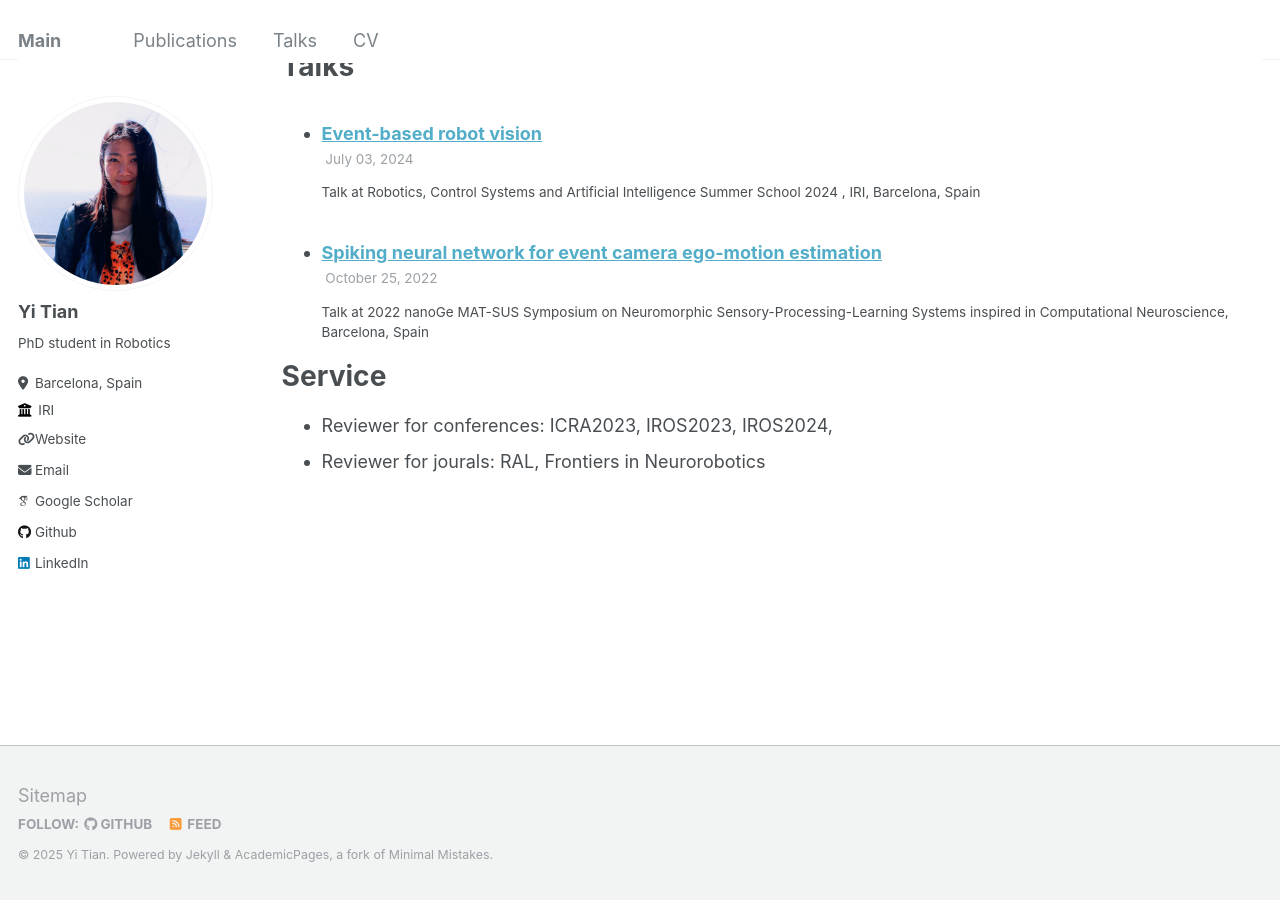
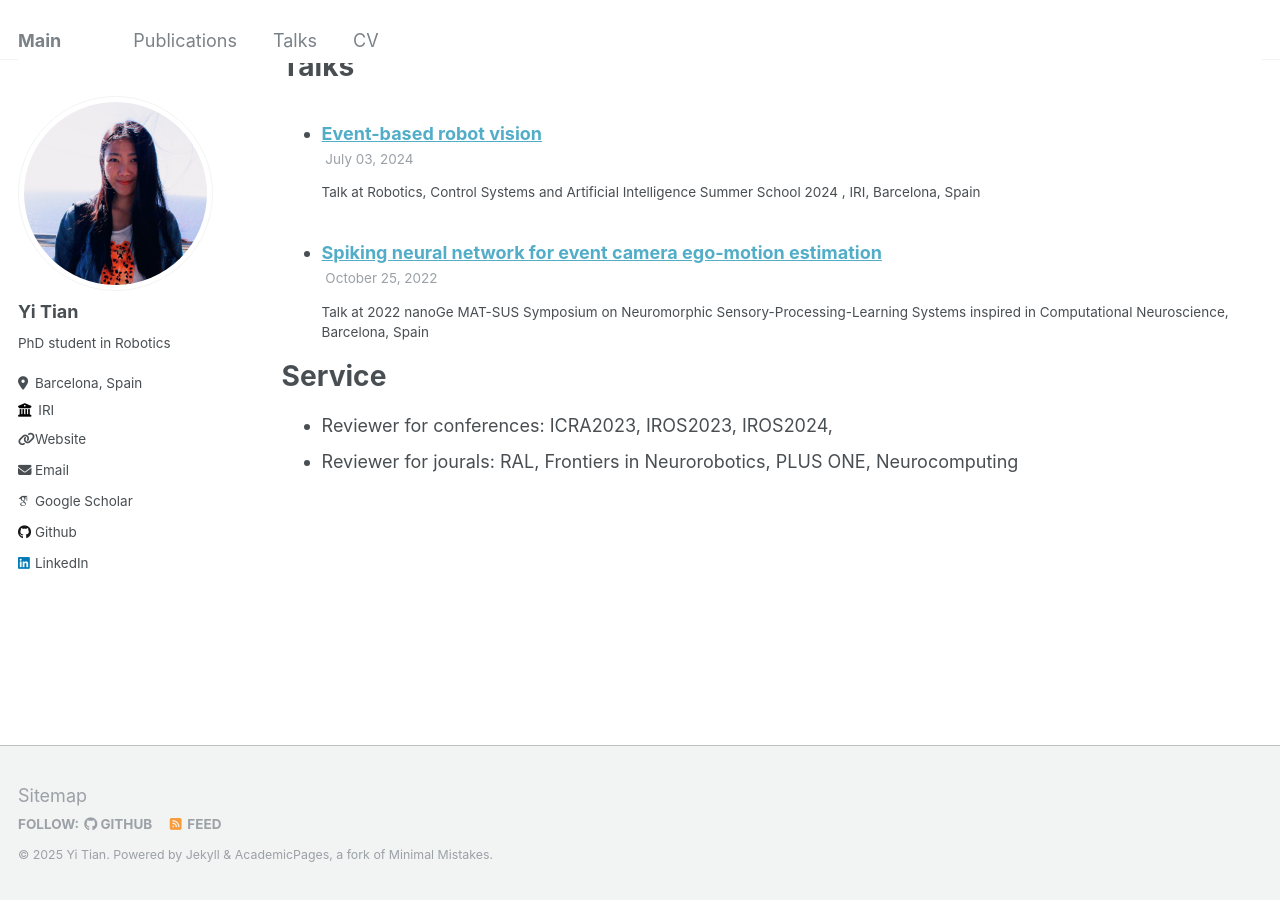
Before and after one commit to yitian97/yitian97.github.io, a Jekyll site: the page built from _pages/cv.md, in a window 1280 px wide and 900 px high, scrolled down 1447 px. Built offline with Jekyll 4.4.1, drawn with Linux system fonts in a browser that asks for light colours; some web fonts are replaced.

Commit message:
add review

```diff
--- a/_layouts/default.html
+++ b/_layouts/default.html
@@ -17,7 +17,6 @@ layout: compress
     {% include masthead.html %}
 
     {{ content }}
-
     <div class="page__footer">
       <footer>
         {% include footer/custom.html %}
--- a/_pages/cv.md
+++ b/_pages/cv.md
@@ -55,4 +55,4 @@ Talks
 Service
 ======
 * Reviewer for conferences: ICRA2023, IROS2023, IROS2024,
-* Reviewer for jourals: RAL, Frontiers in Neurorobotics
+* Reviewer for jourals: RAL, Frontiers in Neurorobotics, PLUS ONE, Neurocomputing
```
